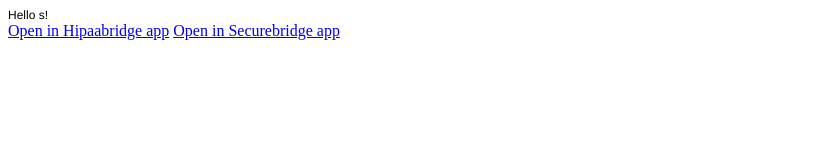
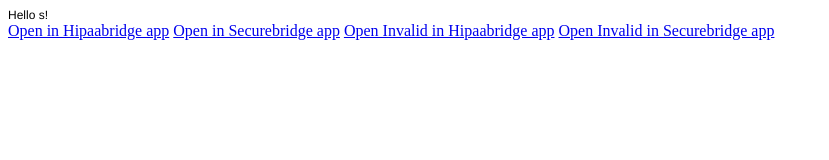
Before and after one commit to sbokatuk/sbokatuk.github.io, a plain HTML site: page index.html in a window 1280 px wide. Shown: the whole page, without its empty margins (0-829 px from the left). Drawn offline with Linux system fonts and the light colour scheme.

Commit message:
init page

```diff
--- a/index.html
+++ b/index.html
@@ -18,5 +18,8 @@
 <p class="p1">Hello s!</p>
 <a href="hipaabridge://com.tapestrytelemed.hipaachat?orgId=Pekue8vks3R3qWjWOz2WDz6ke54mqirR&contactId=PDWQz5dFdAhCle0xDGX2egsspreset3Dsspreset3D&time=lI88uqNQIY2qOwRnrcu0AAsspreset3Dsspreset3D&key=I9NDdpSGAs0sspreset3D&from=hipaabridge">Open in Hipaabridge app</a>
 <a href="securebridge://com.tapestrytelemed.hipaachat?orgId=Pekue8vks3R3qWjWOz2WDz6ke54mqirR&contactId=PDWQz5dFdAhCle0xDGX2egsspreset3Dsspreset3D&time=lI88uqNQIY2qOwRnrcu0AAsspreset3Dsspreset3D&key=I9NDdpSGAs0sspreset3D&from=securebridge">Open in Securebridge app</a>
+<a href="hipaabridge://com.tapestrytelemed">Open Invalid in Hipaabridge app</a>
+<a href="securebridge://com.tapestrytelemed">Open Invalid in Securebridge app</a>
+
 </body>
 </html>
```
